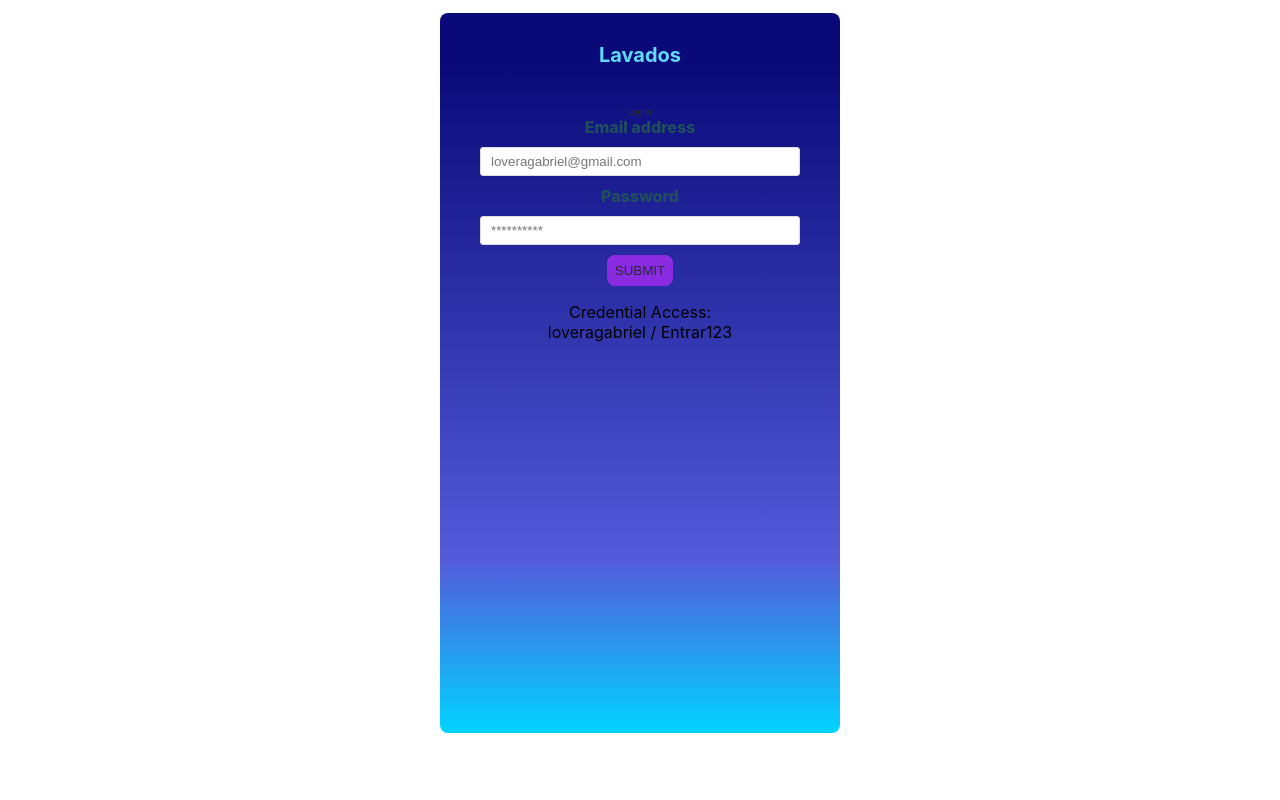
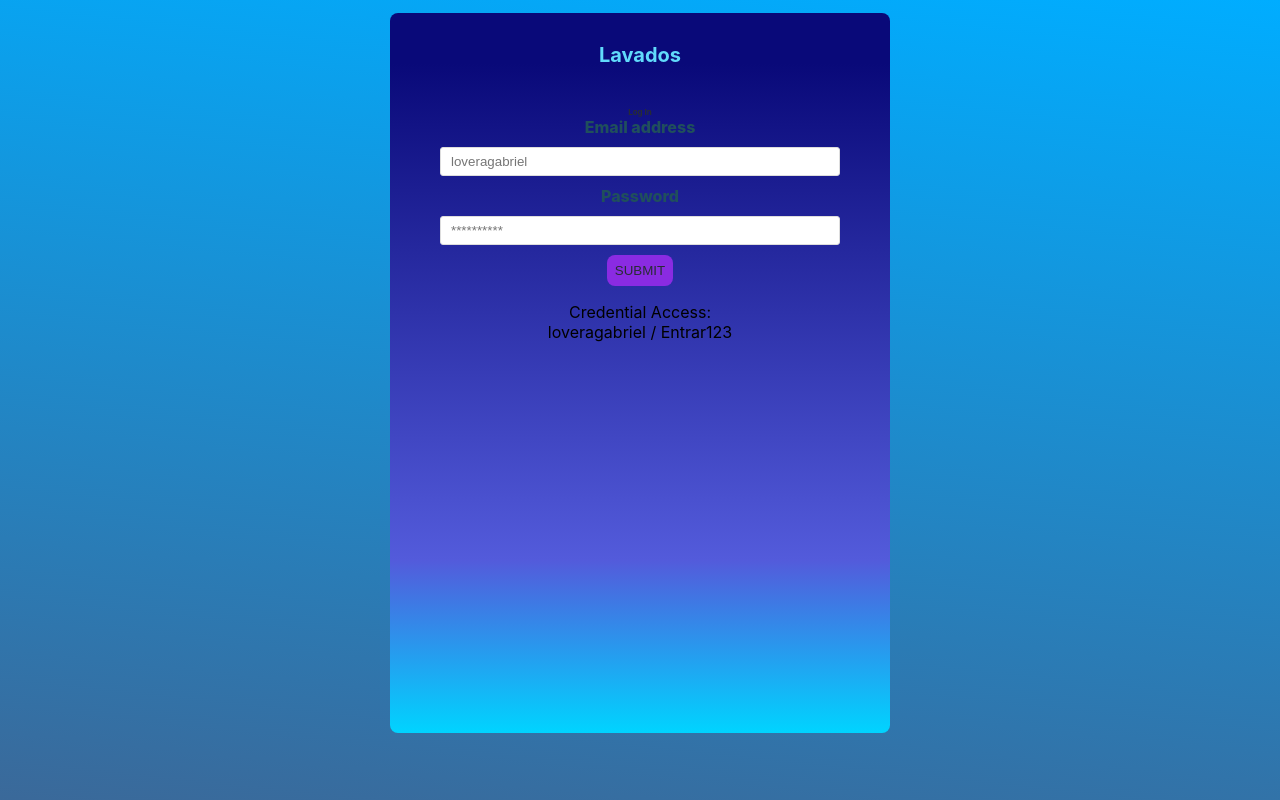
Before and after one commit to loveragabriel/myapp, a React (Create React App) app: page / in a window 1280 px wide. Shown: the top 800 px of the page. Built offline with nearby package versions, Linux system fonts and the light colour scheme.

Commit message:
three components added, background color to the body

```diff
--- a/package.json
+++ b/package.json
@@ -8,6 +8,8 @@
     "@testing-library/user-event": "^13.5.0",
     "react": "^18.1.0",
     "react-dom": "^18.1.0",
+    "react-router": "^6.3.0",
+    "react-router-dom": "^6.3.0",
     "react-scripts": "5.0.1",
     "web-vitals": "^2.1.4"
   },
--- a/src/App.css
+++ b/src/App.css
@@ -1,3 +1,7 @@
+body{
+background: rgb(96,61,88);
+background: linear-gradient(6deg, rgba(96,61,88,1) 12%, rgba(0,173,255,1) 100%);
+}
 .App {
   text-align: center;
 }
@@ -39,7 +43,7 @@
 
 
 .Form-Container{
-  max-width: 400PX;
+  max-width: 500PX;
   height: 90vh;
   margin: 0 auto;
   text-align: center;
--- a/src/App.js
+++ b/src/App.js
@@ -2,12 +2,16 @@ import logo from './logo.svg';
 import './App.css';
 import FormTemp from './Components/HomeAccess';
 import HomePage from './Components/home';
+import About from './Components/aboutUs';
+
+import { BrowserRouter } from "react-router-dom";
 
 function App() {
   return (
     <div className="App">
       <FormTemp/>
       <HomePage/>
+      <About/>
       </div>
   );
 }
--- a/src/Components/HomeAccess.js
+++ b/src/Components/HomeAccess.js
@@ -1,4 +1,6 @@
 import { useState } from "react";
+import { Link } from "react-router-dom";
+
 const FormTemp = () =>{
     const [correo, setcorreo] = useState("");
     const [Password, setPassword] = useState('');
@@ -18,7 +20,7 @@ const FormTemp = () =>{
             <h2>Log In</h2>
             <form onSubmit={submited}>
                 <label> Email address</label>
-                <input type="email" placeholder="loveragabriel@gmail.com"
+                <input type="email" placeholder="loveragabriel "
                 value={correo}
                 onChange={(e) =>setcorreo(e.target.value)}></input>
                 <label> Password</label>
@@ -27,8 +29,10 @@ const FormTemp = () =>{
                 onChange={(e) => setPassword(e.target.value)}></input>
                 <button onClick={submited}>SUBMIT</button>
             </form>
+
             <p>Credential Access: <br/>
             loveragabriel / Entrar123 </p>
+
         </div>
     )
 }
```
Also changed, not shown: src/Components/home.js (+7 -0 lines), 1 other file (tests, documents, lock files or other folders).
